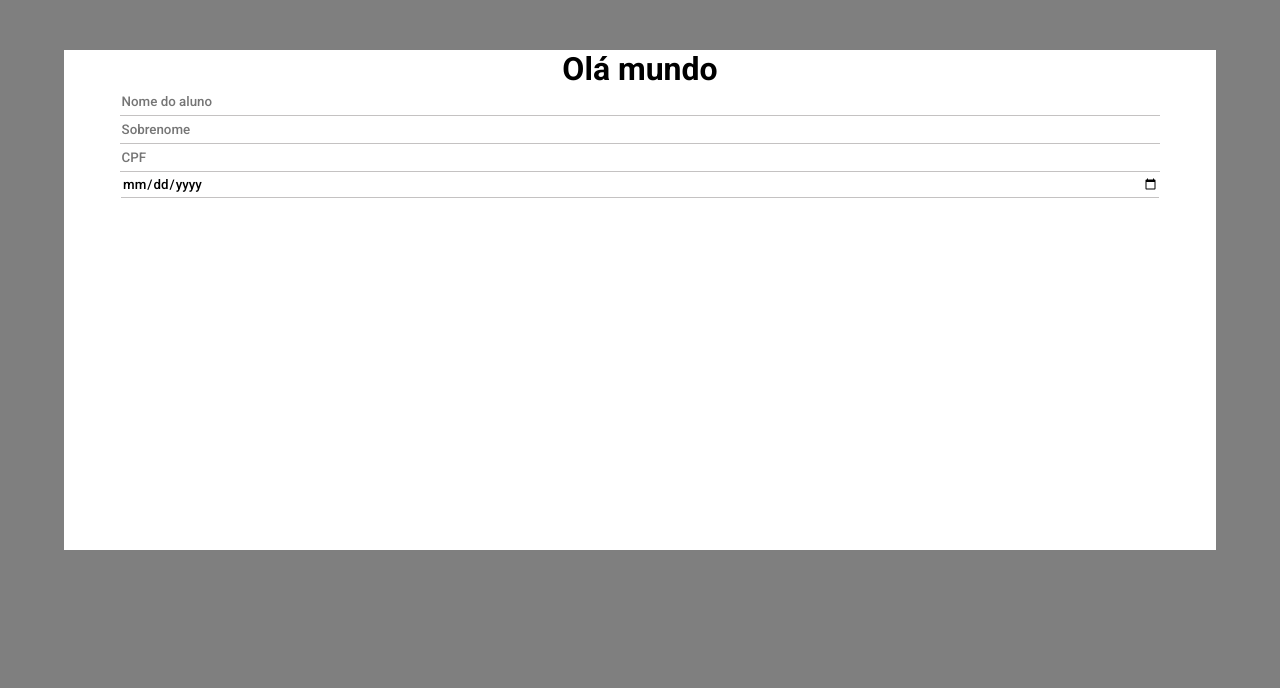
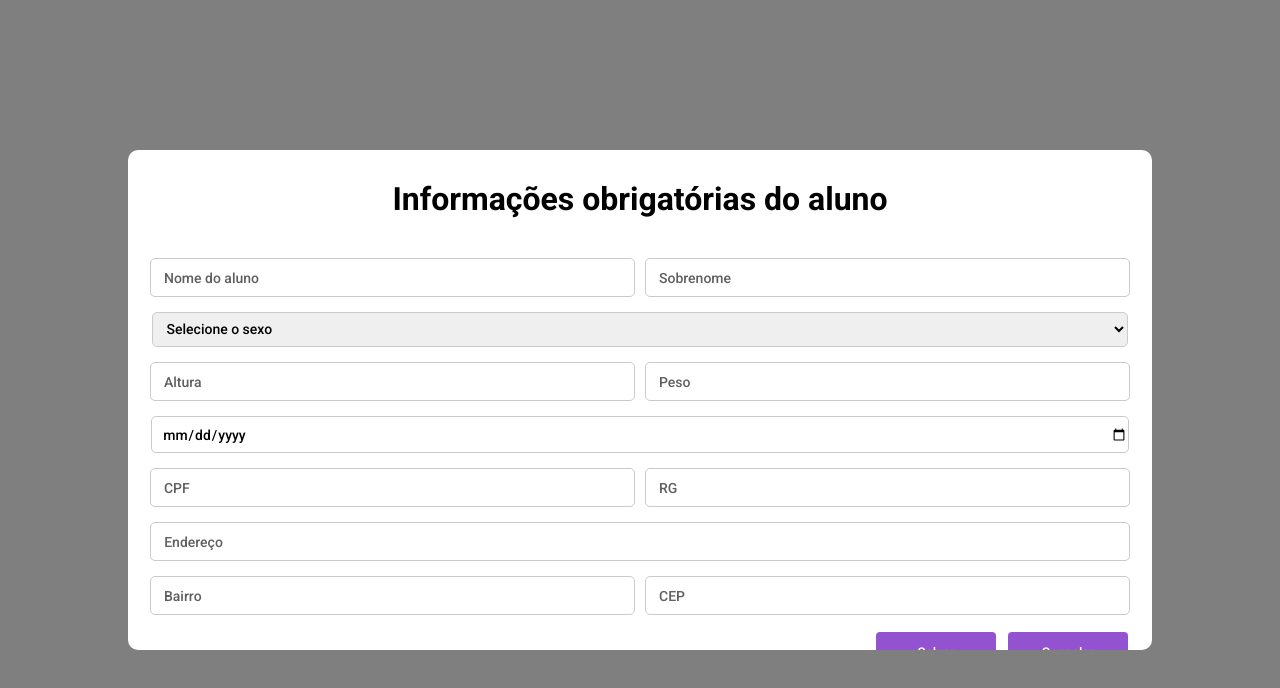
Before and after one commit to LucasAoun/SystemAcademy, a React (Create React App) app: page /modal in a window 1280 px wide. Shown: the top 688 px of the page. Built offline with nearby package versions, Linux system fonts and the light colour scheme.

Commit message:
improved

```diff
--- a/src/components/Content/styles.css
+++ b/src/components/Content/styles.css
@@ -1,28 +1,28 @@
 .bodyContent{
     display: flex;
-    flex-wrap: wrap;
+    flex-direction: column;
+    align-items: center;
+    justify-content: center;
+    width: 85%;
+    margin: auto;
+    align-items: flex-end;
 }
 .contentArea{
-    display: flex;
-    width: 95%;
+    width: 100%;
     height: 480px;
     background-color: rgb(255, 255, 255);
     margin: auto;
     position: relative;
-    top: 60px;
     border-radius: 10px;
     box-shadow: 10px 10px 30px -5px rgb(0, 0, 0);
 }
 #addNew{
-    position: relative;
-    top: 50px;
-    border: 0;
-    height: 20px;
-    background-color: #4c9fee;
-    color: #fff;
-    margin-left: auto;
-    right: 40px;
+    margin-bottom: 10px;
     width: 120px;
+    height: 25px;
+    background-color: rgb(67, 140, 235);
+    color: #FFF;
+    border: none;
     border-radius: 3px;
     cursor: pointer;
 }
--- a/src/components/Modal/index.tsx
+++ b/src/components/Modal/index.tsx
@@ -6,13 +6,29 @@ const Modal = () =>{
         <div className="modalContainer">
             <div className="modalContent">
             <div className="modalTitle">
-                <h1>Olá mundo</h1>
+                <h1>Informações obrigatórias do aluno</h1>
             </div>
-            <form action="">
+            <form className="modalInput" action="">
                 <input type="text" id="nameStudent" name="nameStudent" placeholder="Nome do aluno"/>
                 <input type="text" id="lastName" name="lastName" placeholder="Sobrenome"/>
+                <select className="allContentSelect">
+                    <option value=""  disabled selected>Selecione o sexo</option>
+                    <option value="1">Masculino</option>
+                    <option value="2">Feminino</option>
+                </select>
+                <input type="text" id="height" name="height" placeholder="Altura"/>
+                <input type="text" id="weight" name="weight" placeholder="Peso"/>
+                <input className="allContent" type="date" id="birthDate" name="birthDate" placeholder="Data de nascimento"/>
                 <input type="number" id="cpfStudent" name="cpfStudent" placeholder="CPF"/>
-                <input type="date" id="dateNasc" name="dateNasc" placeholder="Data de nascimento"/>
+                <input type="text" id="rg" name="rg" placeholder="RG"/>
+                <input className="allContent" type="text" id="street" name="street" placeholder="Endereço"/>
+                <input type="text" id="andress" name="andress" placeholder="Bairro"/>
+                <input type="number" id="cep" name="cep" placeholder="CEP"/>
+                <div className="modalButton">
+                <button type="submit">Salvar</button>
+                <button className="cancel">Cancelar</button>
+                </div>
+
             </form>
             </div>
         </div>
--- a/src/components/Modal/styles.css
+++ b/src/components/Modal/styles.css
@@ -1,14 +1,74 @@
 .modalContainer{
+    display: flex;
+    align-items: center;
+    justify-content: center;
     background-color: rgba(0, 0, 0, 0.5);
     height: 100vh;
 }
 .modalContent{
-    text-align: center;
-    position: relative;
-    top: 50px;
-    z-index: 0;
-    margin: auto;
-    background-color: white;
-    width: 90vw;
+    display: flex;
+    flex-direction: column;
+    width: 80%;
     height: 500px;
+    background-color: #fff;
+    border-radius: 10px ;
+    overflow-y: scroll;
 }
+
+::-webkit-scrollbar {
+    width: 6px;
+    border-radius: 100px;
+}
+::-webkit-scrollbar-thumb {
+    background: #4d4c4c;
+    border-radius: 10px;
+
+}
+.modalTitle{
+    display: flex;
+    justify-content: center;
+    margin: 30px;
+}
+.modalInput{
+    display: flex;
+    flex-wrap: wrap;
+    justify-content: center;
+}
+.modalInput input, .modalInput select{
+    border:1px solid rgb(202, 202, 202);
+    margin: 5px;
+    margin-top: 10px;
+    height: 35px;
+    width: 46%;
+    padding-left: 10px;
+    border-radius: 5px;
+    font-size: 14px;
+}
+.modalInput .allContent{
+    width: 94.3%;
+}
+.modalInput .allContentSelect{
+    width: 95.4%;
+}
+::placeholder{
+    padding-left: 3px;
+    color: rgb(95, 95, 95);
+}
+.modalInput .modalButton{
+    width: 95.3%;
+    display: flex;
+    align-items: flex-end;
+    justify-content: flex-end;
+}
+
+.modalButton button{
+    width: 120px;
+    height: 40px;
+    background-color: rgb(147, 82, 207);
+    color: #fff;
+    border: none;
+    margin: 12px;
+    margin-right: 0;
+    cursor: pointer;
+    border-radius: 4px;
+}
--- a/src/pages/Login/styles.css
+++ b/src/pages/Login/styles.css
@@ -61,7 +61,7 @@ input, button:focus{
     outline: none;
 }
 
-button[type="submit"]{
+form #logIn{
     display: block;
     position: relative;
     top: 80px;
```
